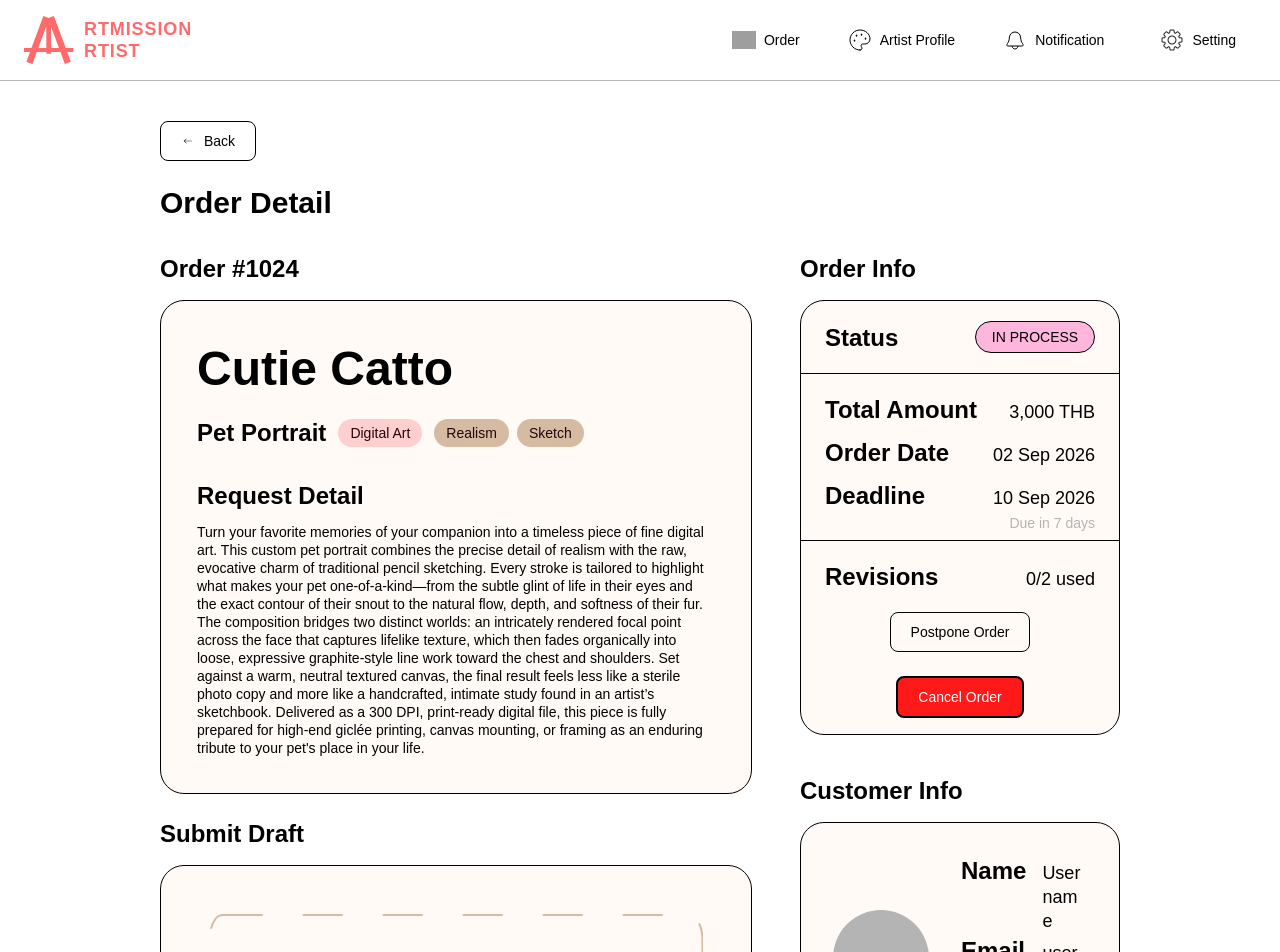
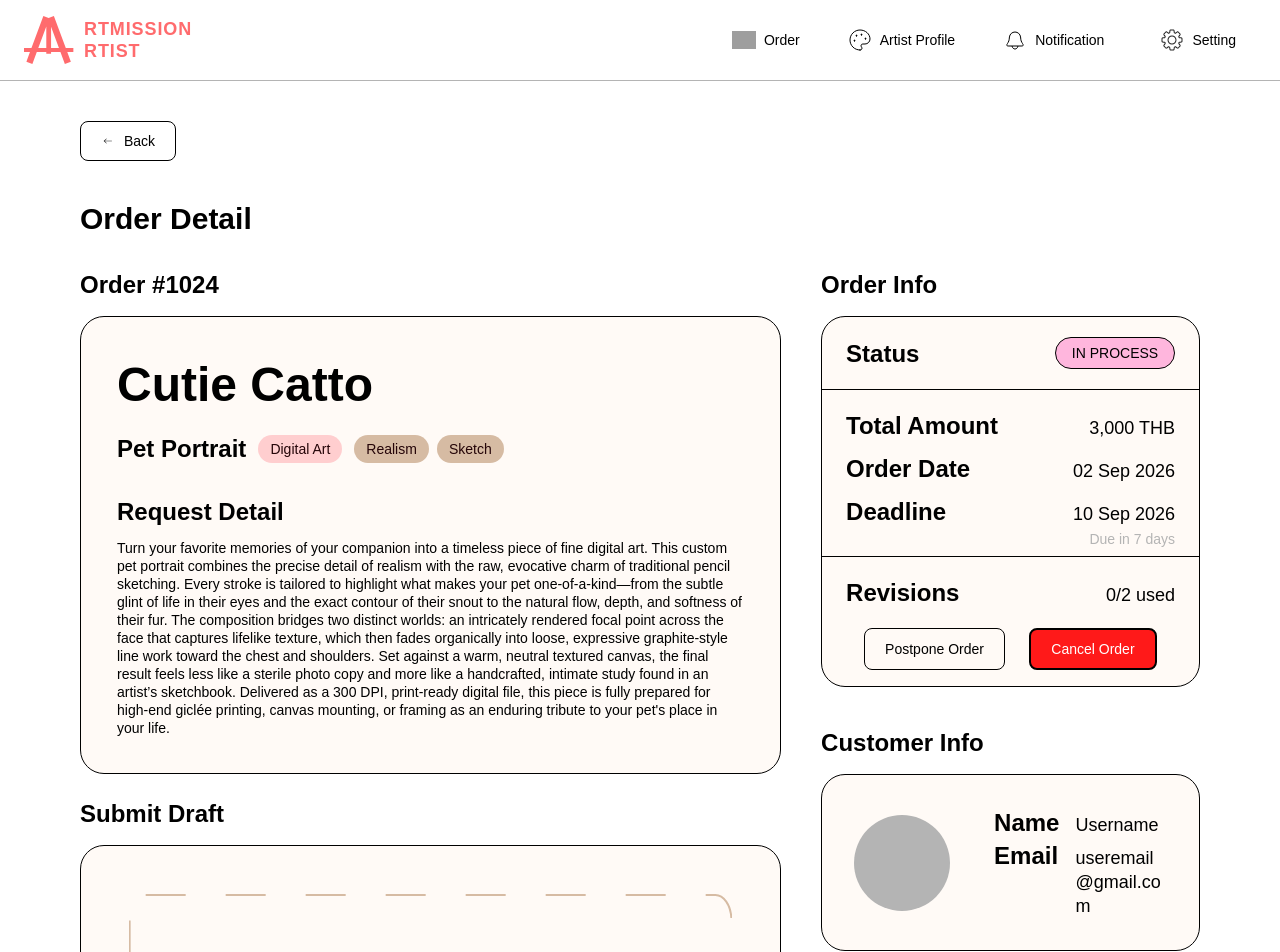
Before and after one commit to AiSiriRak/Artmission, a Next.js app in the folder frontend/: page /orderhistory/1 in a window 1280 px wide. Shown: the top 952 px of the page. Built offline with nearby package versions, Linux system fonts and the light colour scheme; no server answers; grey boxes are pictures that could not be loaded; a web font is replaced by a local one.

Commit message:
update orderdetails and userinfo

```diff
--- a/frontend/src/components/feature/orderdetails/shared/OrderDetails.tsx
+++ b/frontend/src/components/feature/orderdetails/shared/OrderDetails.tsx
@@ -24,7 +24,7 @@ export default function OrderDetails({
 
   return (
     <MainLayout usertype={usertype}>
-      <div className="mx-auto max-w-[1920px] px-6 py-10 sm:px-12 lg:px-40 text-primary-500">
+      <div className="mx-auto max-w-[1920px] px-6 py-10 sm:px-12 lg:px-20 text-primary-500">
         <Button
           type="button"
           className="!border w-24"
@@ -40,9 +40,9 @@ export default function OrderDetails({
           Back
         </Button>
 
-        <h1 className="mt-6 mb-8 text-h2">Order Detail</h1>
+        <h1 className="mt-10 mb-8 text-h2">Order Detail</h1>
 
-        <div className="grid grid-cols-1 items-start gap-12 lg:grid-cols-[minmax(0,1.85fr)_minmax(0,1fr)]">
+        <div className="grid grid-cols-1 items-start gap-10 lg:grid-cols-[minmax(0,1.85fr)_minmax(0,1fr)]">
           <section className="min-w-0">
             {description}
             {children}
--- a/frontend/src/components/feature/orderdetails/shared/UserInfo.tsx
+++ b/frontend/src/components/feature/orderdetails/shared/UserInfo.tsx
@@ -16,7 +16,7 @@ export default function UserInfo({ title, name, email }: UserInfoProps) {
         roundsize="rounded-3xl"
         className="max-w-none border border-primary-500 bg-secondary-200 shadow-none"
       >
-        <div className="flex flex-wrap items-center gap-8">
+        <div className="flex flex-wrap items-center gap-11">
           <div aria-hidden="true" className="h-24 w-24 shrink-0 rounded-full bg-neutral" />
           <dl className="grid min-w-0 flex-1 grid-cols-[auto_minmax(0,1fr)] items-baseline gap-x-4 gap-y-0.5">
             <dt className="text-h3">Name</dt>
```
